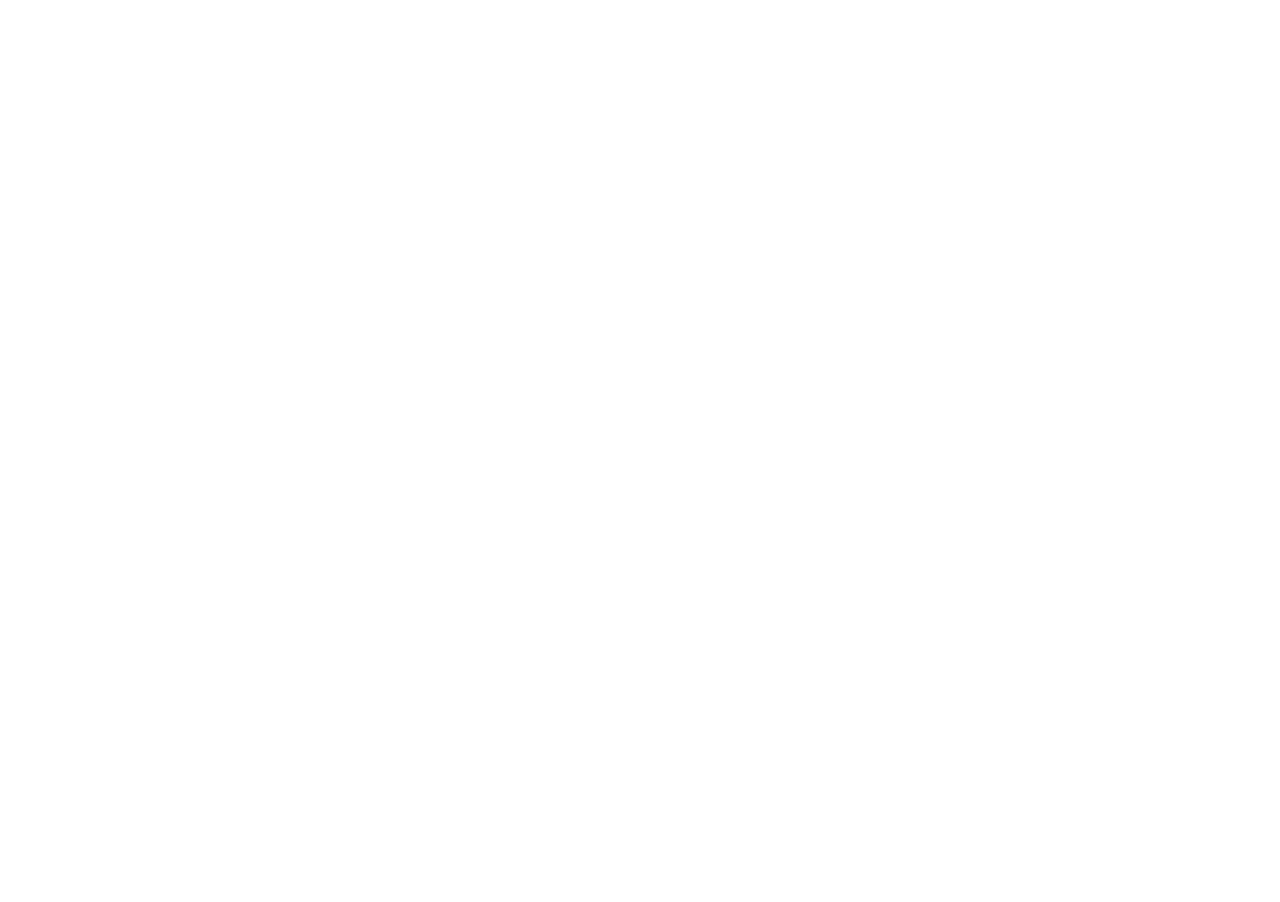
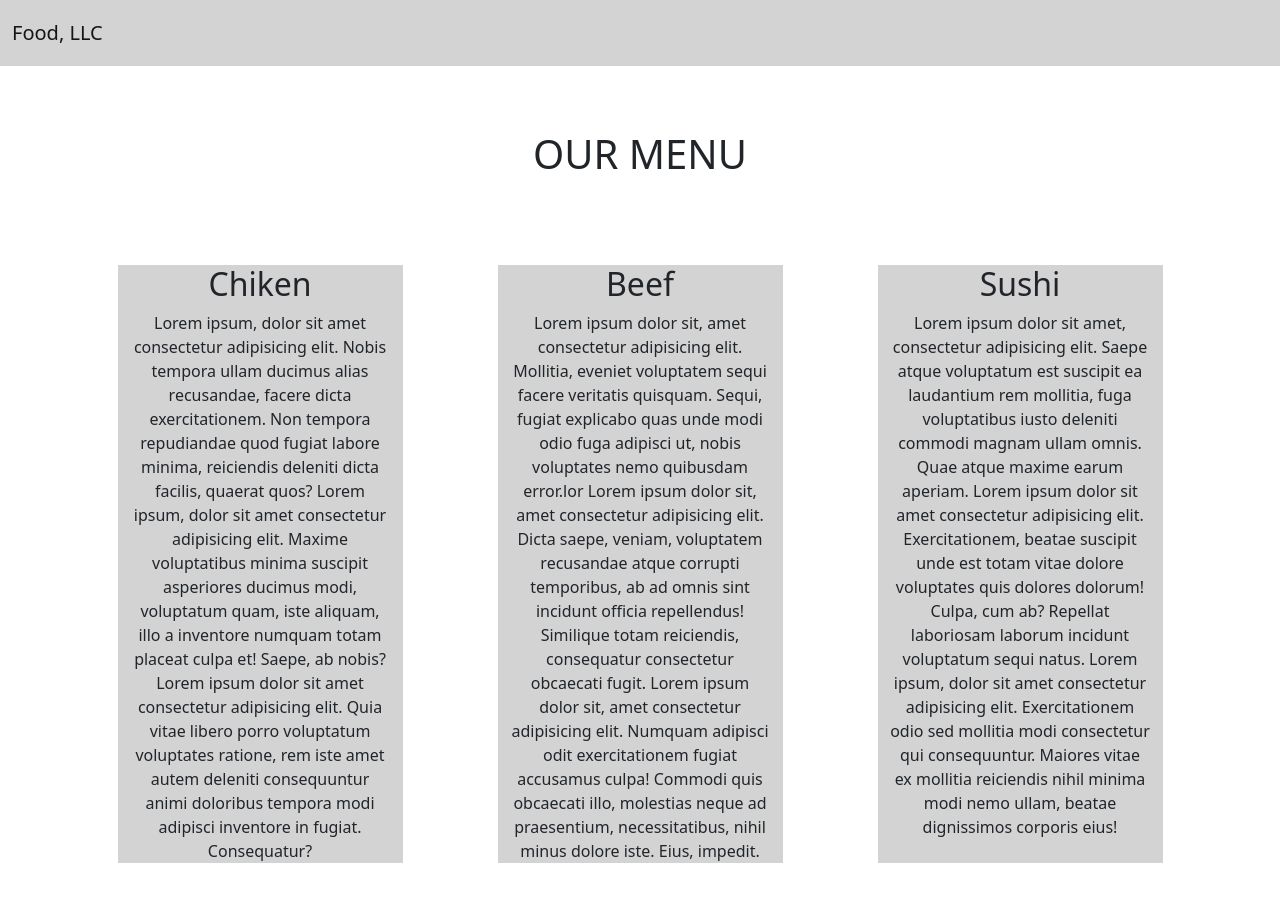
Before and after one commit to slepoysoldat/module-3-solution, a plain HTML site: page index.html in a window 1280 px wide. Before the commit the page ends 800 px from the top, so only its background shows below. Drawn offline with nearby package versions, Linux system fonts and the light colour scheme.

Commit message:
added new files

```diff
--- a/index.html
+++ b/index.html
@@ -4,9 +4,58 @@
     <meta charset="UTF-8">
     <meta http-equiv="X-UA-Compatible" content="IE=edge">
     <meta name="viewport" content="width=device-width, initial-scale=1.0">
-    <title>Document</title>
+    <link rel="stylesheet" href="styles.css">
+    <title>Food, LLC</title>
+    <link href="https://cdn.jsdelivr.net/npm/bootstrap@5.2.1/dist/css/bootstrap.min.css" rel="stylesheet" integrity="sha384-iYQeCzEYFbKjA/T2uDLTpkwGzCiq6soy8tYaI1GyVh/UjpbCx/TYkiZhlZB6+fzT" crossorigin="anonymous">
 </head>
 <body>
 
+    <nav class="navbar navbar-expand-md">
+        <div class="container-fluid ">
+          <a class="navbar-brand" href="#">Food, LLC</a>
+          <button class="navbar-toggler" type="button" data-bs-toggle="collapse" data-bs-target="#navbarTogglerDemo02" aria-controls="navbarTogglerDemo02" aria-expanded="false" aria-label="Toggle navigation">
+            <span class="navbar-toggler-icon"></span>
+          </button>
+          <div class="collapse navbar-collapse" id="navbarTogglerDemo02">
+            <ul class="navbar-nav me-auto mb-2 mb-lg-0 ">
+              <li class="nav-item">
+                <hr>
+                <a class="nav-link active d-md-none d-lg-block d-lg-none d-xl-block d-xl-none text-center" aria-current="page" href="#">Chicken</a>
+                <hr>
+              </li>
+              <li class="nav-item ">
+                <a class="nav-link active d-md-none d-lg-block d-lg-none d-xl-block d-xl-none text-center" aria-current="page" href="#">Beef</a>
+                <hr>
+              </li>
+              <li class="nav-item ">
+                <a class="nav-link active d-md-none d-lg-block d-lg-none d-xl-block d-xl-none text text-center" aria-current="page" href="#">Sushi</a>
+              </li>
+            </ul>
+          </div>
+        </div>
+      </nav>
+
+      <div class="container main-block">
+        <div class="row main-block">
+          <h1 class="main-heading">Our Menu</h1>
+          <div class="col-lg-3 col-md-5  col-sm-9 text-center main-container">
+            <h2>Chiken</h2>
+              <span>Lorem ipsum, dolor sit amet consectetur adipisicing elit. Nobis tempora ullam ducimus alias recusandae, facere dicta exercitationem. Non tempora repudiandae quod fugiat labore minima, reiciendis deleniti dicta facilis, quaerat quos? Lorem ipsum, dolor sit amet consectetur adipisicing elit. Maxime voluptatibus minima suscipit asperiores ducimus modi, voluptatum quam, iste aliquam, illo a inventore numquam totam placeat culpa et! Saepe, ab nobis? Lorem ipsum dolor sit amet consectetur adipisicing elit. Quia vitae libero porro voluptatum voluptates ratione, rem iste amet autem deleniti consequuntur animi doloribus tempora modi adipisci inventore in fugiat. Consequatur?</span>
+              <span class="row"><a href="#" class="d-md-none d-lg-block d-lg-none d-xl-block d-xl-none">Back to top</a></span>
+          </div>
+          <div class="col-lg-3 col-md-5  col-sm-9 text-center main-container">
+            <h2>Beef</h2>
+              <span>Lorem ipsum dolor sit, amet consectetur adipisicing elit. Mollitia, eveniet voluptatem sequi facere veritatis quisquam. Sequi, fugiat explicabo quas unde modi odio fuga adipisci ut, nobis voluptates nemo quibusdam error.lor Lorem ipsum dolor sit, amet consectetur adipisicing elit. Dicta saepe, veniam, voluptatem recusandae atque corrupti temporibus, ab ad omnis sint incidunt officia repellendus! Similique totam reiciendis, consequatur consectetur obcaecati fugit. Lorem ipsum dolor sit, amet consectetur adipisicing elit. Numquam adipisci odit exercitationem fugiat accusamus culpa! Commodi quis obcaecati illo, molestias neque ad praesentium, necessitatibus, nihil minus dolore iste. Eius, impedit.</span>
+              <span class="row"><a href="#" class="d-md-none d-lg-block d-lg-none d-xl-block d-xl-none">Back to top</a></span>
+          </div>
+          <div class="col-lg-3 col-md-11 col-sm-9 text-center main-container">
+            <h2>Sushi</h2>
+              <span>Lorem ipsum dolor sit amet, consectetur adipisicing elit. Saepe atque voluptatum est suscipit ea laudantium rem mollitia, fuga voluptatibus iusto deleniti commodi magnam ullam omnis. Quae atque maxime earum aperiam. Lorem ipsum dolor sit amet consectetur adipisicing elit. Exercitationem, beatae suscipit unde est totam vitae dolore voluptates quis dolores dolorum! Culpa, cum ab? Repellat laboriosam laborum incidunt voluptatum sequi natus. Lorem ipsum, dolor sit amet consectetur adipisicing elit. Exercitationem odio sed mollitia modi consectetur qui consequuntur. Maiores vitae ex mollitia reiciendis nihil minima modi nemo ullam, beatae dignissimos corporis eius!</span>
+              <span class="row"><a href="#" class="d-md-none d-lg-block d-lg-none d-xl-block d-xl-none">Back to top</a></span>
+          </div>
+        </div>
+      </div>
+
+    <script src="https://cdn.jsdelivr.net/npm/bootstrap@5.2.1/dist/js/bootstrap.bundle.min.js" integrity="sha384-u1OknCvxWvY5kfmNBILK2hRnQC3Pr17a+RTT6rIHI7NnikvbZlHgTPOOmMi466C8" crossorigin="anonymous"></script>
 </body>
 </html>
--- a/styles.css
+++ b/styles.css
@@ -0,0 +1,33 @@
+body{
+    margin: 0;
+}
+
+.navbar{
+    --bs-bg-opacity: 1;
+    background-color: lightgray!important;
+}
+
+.main-heading{
+    text-align: center;
+    text-transform: uppercase;
+
+    margin-bottom: 5%;
+}
+
+.main-block{
+    margin-top: 5%;
+    margin-bottom: 5%;
+
+    justify-content: space-around;
+}
+
+.main-container{
+    background-color: lightgray;
+    margin-top: 30px!important;
+}
+
+@media (max-width: 575px){
+    .main-block{
+        padding: 0 30px 0 30px;
+    }
+}
```
